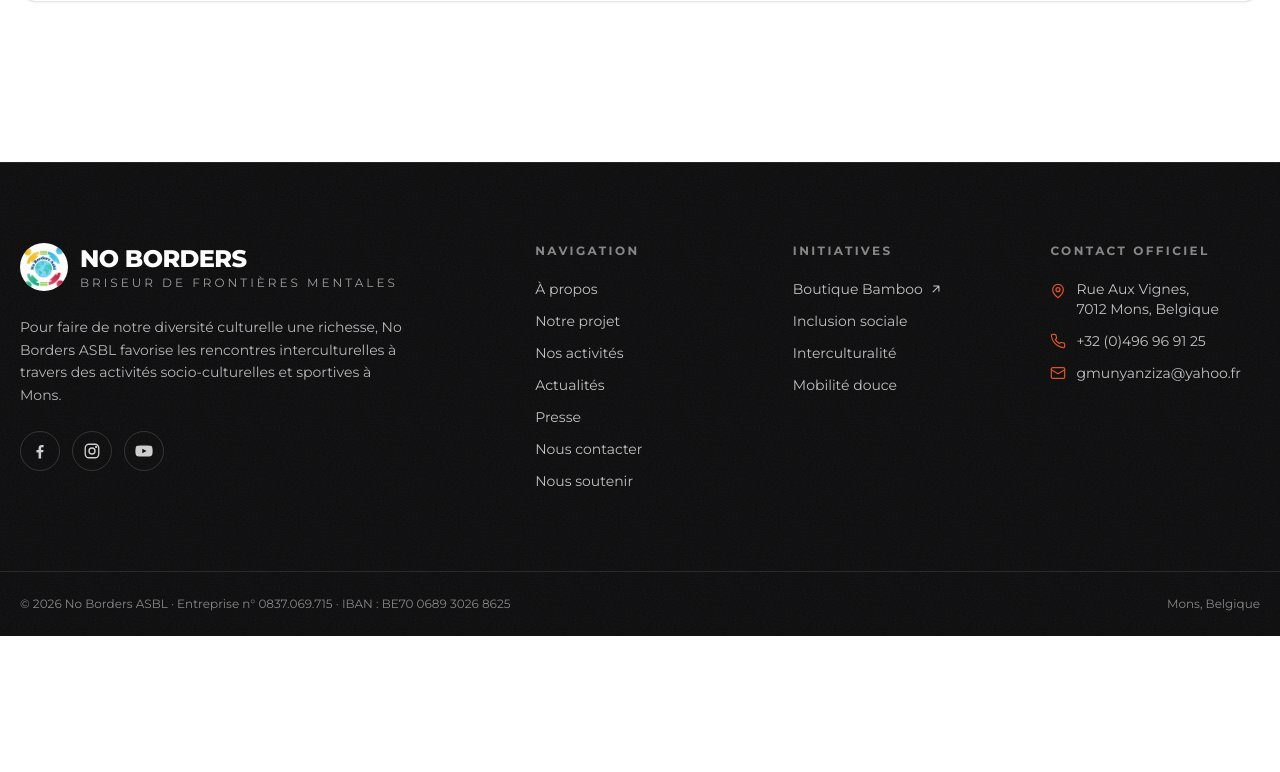
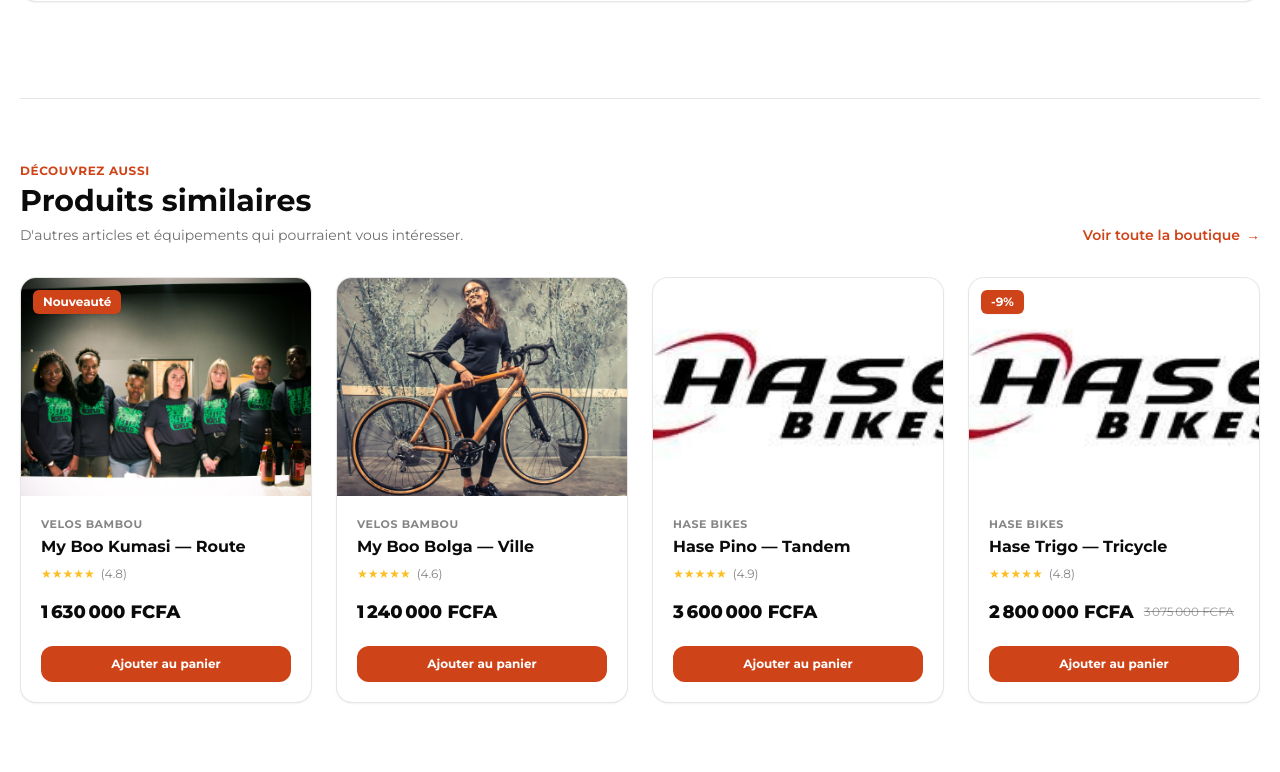
Before and after one commit to josuefox123/nobordersasbl, a Next.js app: page /boutique/produit in a window 1280 px wide. Shown: the part 1688-2460 px from the top of the page. Before the commit the page ends 2324 px from the top, so only its background shows below. Built offline with nearby package versions, Linux system fonts and the light colour scheme.

Commit message:
feat: modifications du projet

```diff
--- a/app/boutique/produit/ProduitClient.tsx
+++ b/app/boutique/produit/ProduitClient.tsx
@@ -2,7 +2,7 @@
 
 import Image from "next/image";
 import Link from "next/link";
-import { useState, type ReactNode } from "react";
+import { useMemo, useState, type ReactNode } from "react";
 import { productCategories, productColors, products } from "@/lib/content";
 import { CheckIcon, HeartIcon, ShoppingBagIcon } from "@/components/ui/Icons";
 
@@ -158,6 +158,17 @@
     { id: "specs" as const, label: "Spécifications" },
     { id: "avis" as const, label: `Avis (${product.reviews})` },
   ];
+
+  const similarProducts = useMemo(() => {
+    const sameCat = products.filter(
+      (p) => p.id !== product.id && p.category === product.category
+    );
+    if (sameCat.length >= 4) return sameCat.slice(0, 4);
+    const others = products.filter(
+      (p) => p.id !== product.id && p.category !== product.category
+    );
+    return [...sameCat, ...others].slice(0, 4);
+  }, []);
 
   return (
     <div className="mt-[132px] lg:mt-[188px] pb-24 bg-white min-h-[calc(100vh-132px)] lg:min-h-[calc(100vh-188px)] flex flex-col">
@@ -495,6 +506,101 @@
             )}
           </div>
         </section>
+
+        {/* ═══════════ Produits similaires ═══════════ */}
+        <section className="mt-16 sm:mt-24 border-t border-ink/10 pt-12 sm:pt-16" aria-labelledby="similar-products-heading">
+          <div className="flex flex-col sm:flex-row sm:items-end sm:justify-between gap-4 mb-8">
+            <div>
+              <p className="text-xs font-bold uppercase tracking-wider text-[#CF4318]">
+                Découvrez aussi
+              </p>
+              <h2 id="similar-products-heading" className="mt-1 text-2xl font-bold font-heading text-ink sm:text-3xl">
+                Produits similaires
+              </h2>
+              <p className="mt-1.5 text-sm text-ink/60">
+                D&apos;autres articles et équipements qui pourraient vous intéresser.
+              </p>
+            </div>
+            <Link
+              href="/boutique"
+              className="inline-flex items-center gap-1.5 text-sm font-semibold text-[#CF4318] hover:text-[#B03815] transition-colors"
+            >
+              <span>Voir toute la boutique</span>
+              <span aria-hidden="true">→</span>
+            </Link>
+          </div>
+
+          <div className="grid grid-cols-1 gap-6 sm:grid-cols-2 lg:grid-cols-4">
+            {similarProducts.map((p) => (
+              <article
+                key={p.id}
+                className="group flex flex-col overflow-hidden rounded-2xl border border-ink/10 bg-white shadow-sm transition-all duration-300 hover:-translate-y-1 hover:border-ink/30 hover:shadow-lg"
+              >
+                {/* Image */}
+                <Link
+                  href="/boutique/produit"
+                  aria-label={`Voir ${p.name}`}
+                  className="relative block aspect-[4/3] w-full overflow-hidden bg-ink/5"
+                >
+                  <Image
+                    src={p.image}
+                    alt={p.name}
+                    fill
+                    className="object-cover transition-transform duration-500 group-hover:scale-105"
+                    sizes="(max-width: 640px) 100vw, (max-width: 1024px) 50vw, 25vw"
+                  />
+                  {p.isNew && (
+                    <span className="absolute left-3 top-3 rounded-md bg-[#CF4318] px-2.5 py-1 text-xs font-bold text-white shadow-sm">
+                      Nouveauté
+                    </span>
+                  )}
+                  {p.oldPrice && !p.isNew && (
+                    <span className="absolute left-3 top-3 rounded-md bg-[#CF4318] px-2.5 py-1 text-xs font-bold text-white shadow-sm">
+                      -{Math.round(((p.oldPrice - p.price) / p.oldPrice) * 100)}%
+                    </span>
+                  )}
+                </Link>
+
+                {/* Contenu carte */}
+                <div className="flex flex-1 flex-col p-5">
+                  <p className="text-[11px] font-bold uppercase tracking-wider text-ink/50">
+                    {p.category.replace("-", " ")}
+                  </p>
+
+                  <h3 className="mt-1 text-base font-bold leading-snug text-ink group-hover:text-[#CF4318] transition-colors">
+                    <Link href="/boutique/produit">{p.name}</Link>
+                  </h3>
+
+                  <div className="mt-2 flex items-center gap-1.5 text-xs text-ink/50">
+                    <span className="text-amber-400">★★★★★</span>
+                    <span>({p.rating.toFixed(1)})</span>
+                  </div>
+
+                  <div className="mt-4 flex items-center gap-2.5">
+                    <span className="text-lg font-extrabold text-ink">
+                      {fcfa(p.price)}
+                    </span>
+                    {p.oldPrice && (
+                      <span className="text-xs text-ink/40 line-through">
+                        {fcfa(p.oldPrice)}
+                      </span>
+                    )}
+                  </div>
+
+                  <div className="mt-auto pt-5">
+                    <button
+                      type="button"
+                      onClick={() => notify(`« ${p.name} » ajouté au panier !`)}
+                      className="w-full rounded-xl bg-[#CF4318] py-2.5 px-4 text-xs font-bold text-white transition-colors hover:bg-[#B03815] focus-visible:outline-none focus-visible:ring-2 focus-visible:ring-[#CF4318]"
+                    >
+                      Ajouter au panier
+                    </button>
+                  </div>
+                </div>
+              </article>
+            ))}
+          </div>
+        </section>
       </div>
     </section>
   </div>
```
